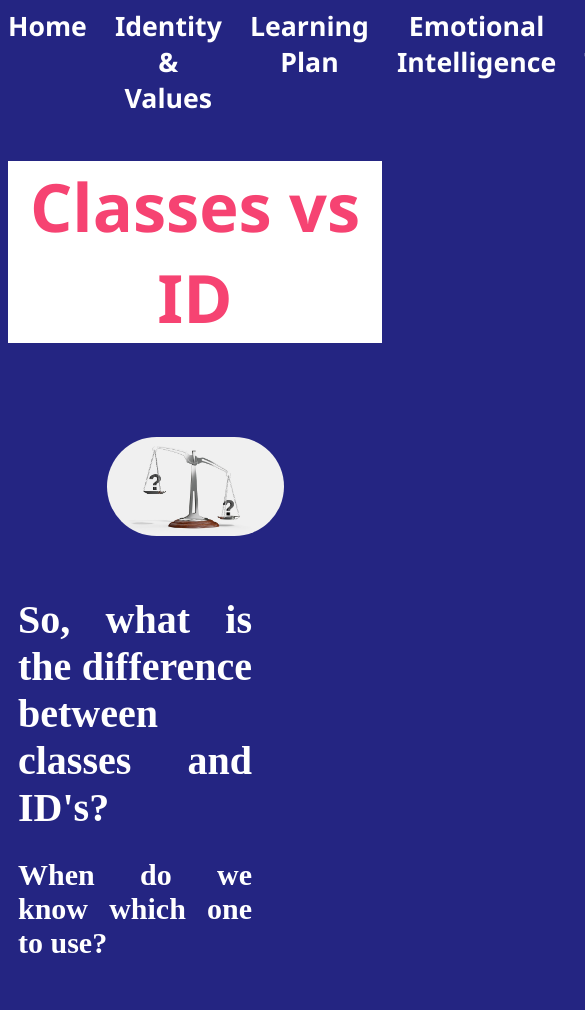
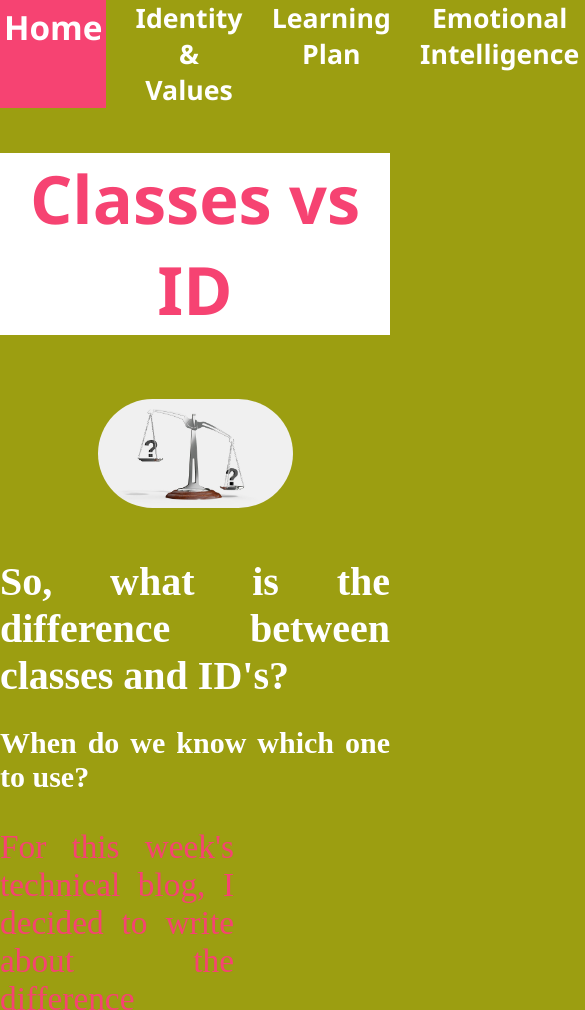
Before and after one commit to dhdaveidhd/dhdaveidhd.github.io, a plain HTML site: page Blog/html-css.html in a window 390 px wide. Shown: the top 1010 px of the page, 585 px wide, since content can reach past the window. Drawn offline with Linux system fonts and the light colour scheme.

Commit message:
complete responsive html css for different screen sizes

```diff
--- a/Styles/index.css
+++ b/Styles/index.css
@@ -2,6 +2,32 @@
 body {
   max-width: 2000px;
   background-color: #242582;
+}
+
+@media screen and (max-width: 1200px) {
+  body {
+    background-color: teal;
+    text-align: justify;
+  }
+}
+
+@media screen and (max-width: 768px) {
+  body {
+    background-color: rgb(156, 158, 17);
+    text-align: justify;
+    margin: auto;
+    width: 100%;
+
+  }
+}
+
+@media screen and (max-width: 320px) {
+  body {
+    background-color: green;
+    text-align: justify;
+    margin: auto;
+    width: 75%;
+  }
 }
 
 #title {
@@ -64,12 +90,12 @@ p {
   padding: 1%;
 }
 
-.grid-container {
+/* .grid-container {
   display: grid;
   grid-template-columns:repeat(12, 1fr);
   grid-gap: 10px;
   padding: 10px;
-}
+} */
 
 #intro-photo {
   text-align: center;
@@ -95,4 +121,5 @@ p {
 
 .blog-content {
   width: 60%;
+  text-align: justify;
 }
```
